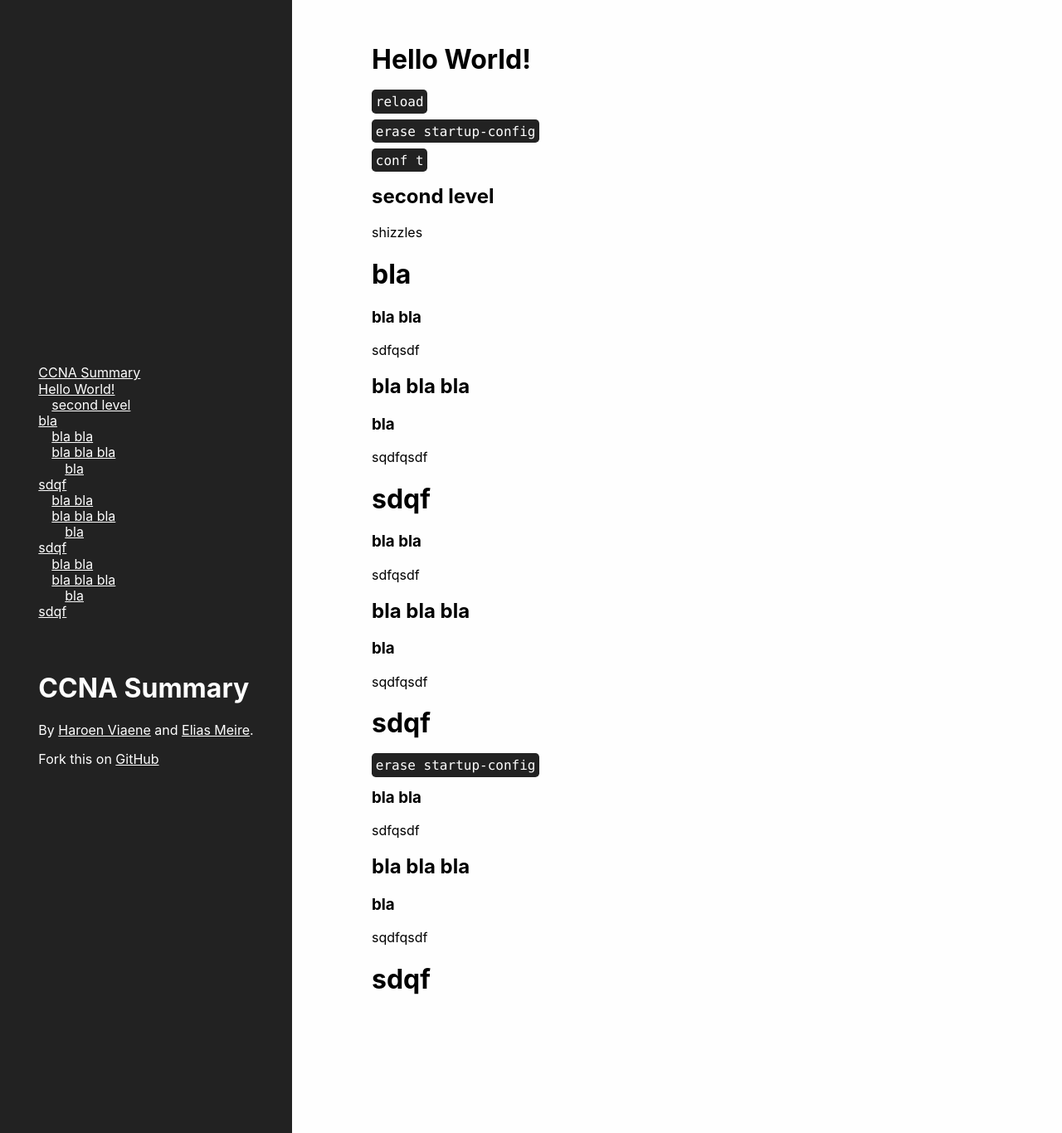
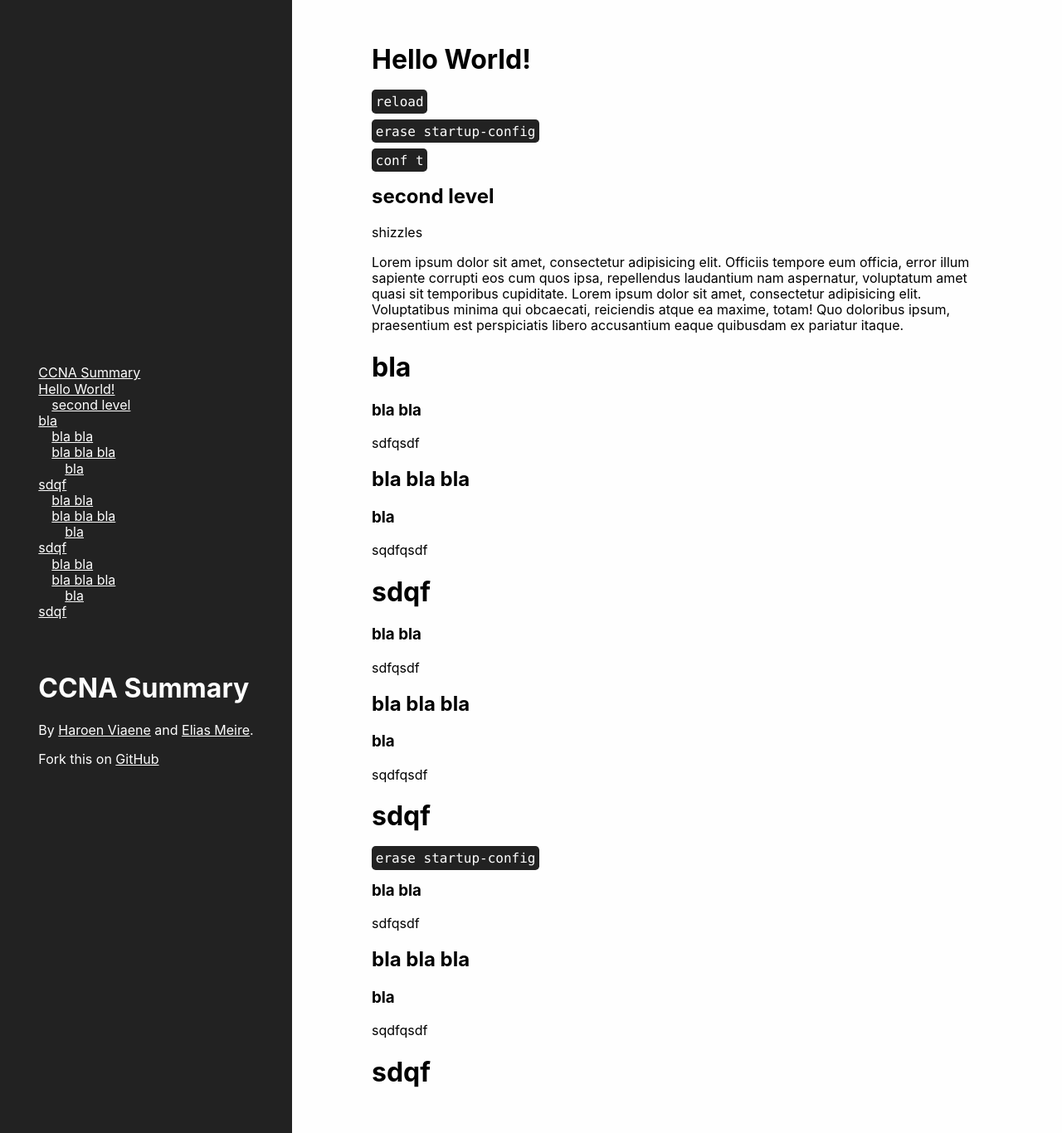
Before and after one commit to Haroenv/ccna, a Jekyll site: the page built from index.md, in a window 1280 px wide and 1366 px high. Shown: the whole window at 83% size. Built offline with Jekyll 4.4.1, drawn with Linux system fonts in a browser that asks for light colours.

Commit message:
reindent

```diff
--- a/index.md
+++ b/index.md
@@ -29,6 +29,8 @@ Fork this on [GitHub](https://github.com/haroenv/ccna-summary)
 ## second level
 
 shizzles
+
+Lorem ipsum dolor sit amet, consectetur adipisicing elit. Officiis tempore eum officia, error illum sapiente corrupti eos cum quos ipsa, repellendus laudantium nam aspernatur, voluptatum amet quasi sit temporibus cupiditate. Lorem ipsum dolor sit amet, consectetur adipisicing elit. Voluptatibus minima qui obcaecati, reiciendis atque ea maxime, totam! Quo doloribus ipsum, praesentium est perspiciatis libero accusantium eaque quibusdam ex pariatur itaque.
 
 # bla
 
```
Also changed, not shown: style.scss (indentation only).
